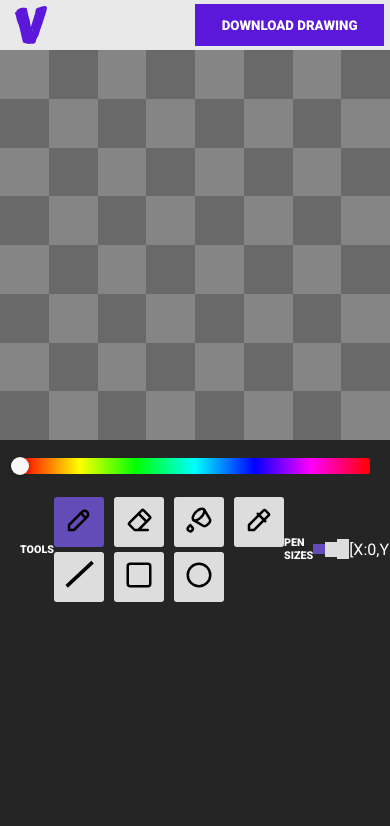
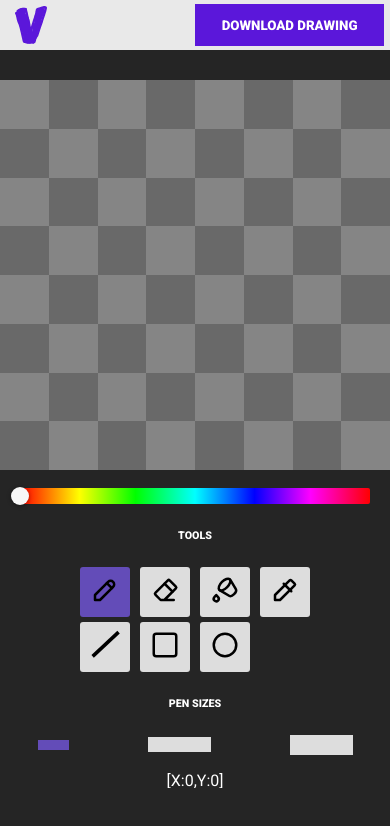
Before and after one commit to joaogabrielferr/spritefy, a React (Vite) app: page / in a window 390 px wide. Shown: the top 826 px of the page. Built offline with nearby package versions, Linux system fonts and the light colour scheme.

Commit message:
style: adjusting styling on mobile

```diff
--- a/src/styles/index.css
+++ b/src/styles/index.css
@@ -35,3 +35,9 @@ body{
     height: 100%;
 
 }
+
+@media screen and (max-width:768px) {
+    .mainSection{
+        margin-top: 30px;
+    }
+}
--- a/src/styles/toolbar.css
+++ b/src/styles/toolbar.css
@@ -47,7 +47,7 @@
 
 @media screen and (max-width:768px) {
     .toolbar{
-        flex-direction: row;
+        flex-direction: column;
         height: 50%;
         width: 100%;
     }
```
